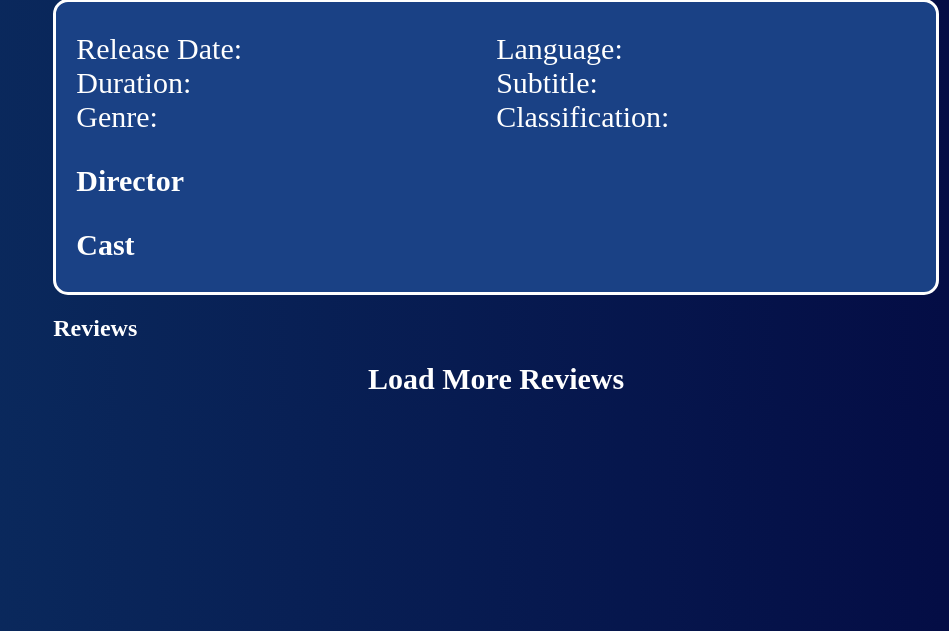
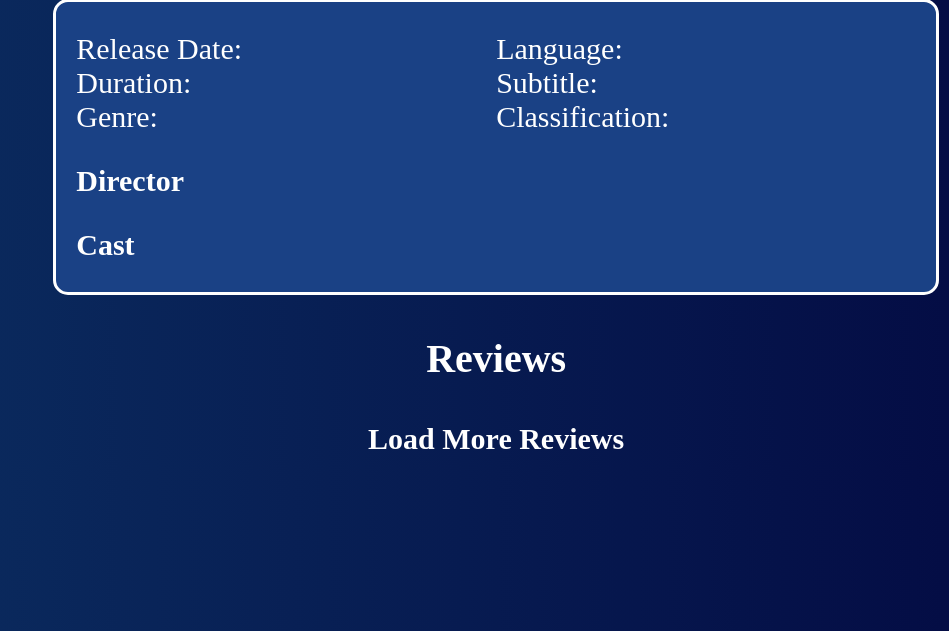
Before and after one commit to zxianyap142857/zxianyap142857.github.io, a PHP site: page /movie-details.html in a window 1280 px wide. Shown: the part 169-800 px from the top of the page, without its empty margins (331-1280 px from the left). Run offline with PHP 8.4, Linux system fonts and the light colour scheme; some libraries are stand-ins or nearby versions.

Commit message:
misc update

```diff
--- a/css/movie-details.css
+++ b/css/movie-details.css
@@ -121,6 +121,12 @@ body {
   background-color: #00000090;
 }
 
+h3 {
+  text-align: center;
+  font-size: 40px;
+  font-weight: 900;
+}
+
 .comment {
   box-shadow: 0px 0px 5px 3px #000;
   background-color: #8A74CC;
--- a/index.html
+++ b/index.html
@@ -3,6 +3,7 @@
 
 <head>
   <meta charset="UTF-8">
+  <meta name="viewport" content="width=device-width, initial-scale=1.0">
   <title>Main Page</title>
   <link rel="stylesheet" href="./css/swiper-bundle.css">
   <link rel="stylesheet" href="./css/index.css">
--- a/movie-details.html
+++ b/movie-details.html
@@ -3,6 +3,7 @@
 
 <head>
   <meta charset="UTF-8">
+  <meta name="viewport" content="width=device-width, initial-scale=1.0">
   <title>Movie Detail</title>
   <link rel="stylesheet" href="./css/movie-details.css">
   <link rel="stylesheet" href="./css/navigation.css">
@@ -50,7 +51,7 @@
         </div>
       </div>
       <div class="reviews">
-        <h2>Reviews</h2>
+        <h3>Reviews</h3>
         <!-- keep for js insert item -->
       </div>
       <div class="load-more">
```
